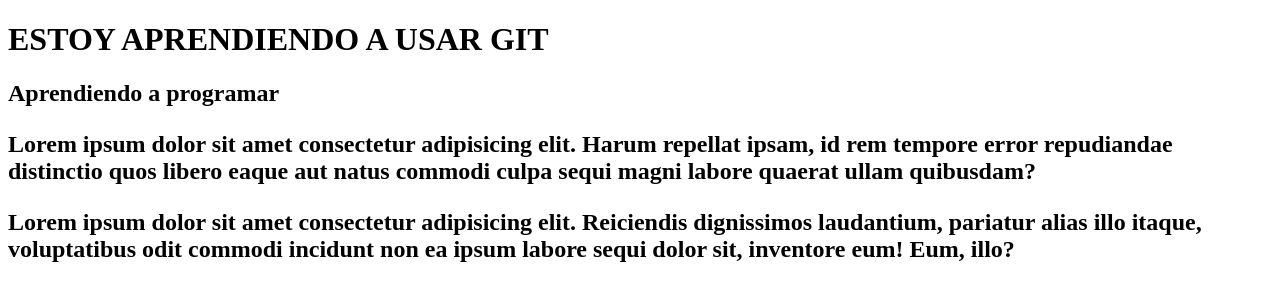
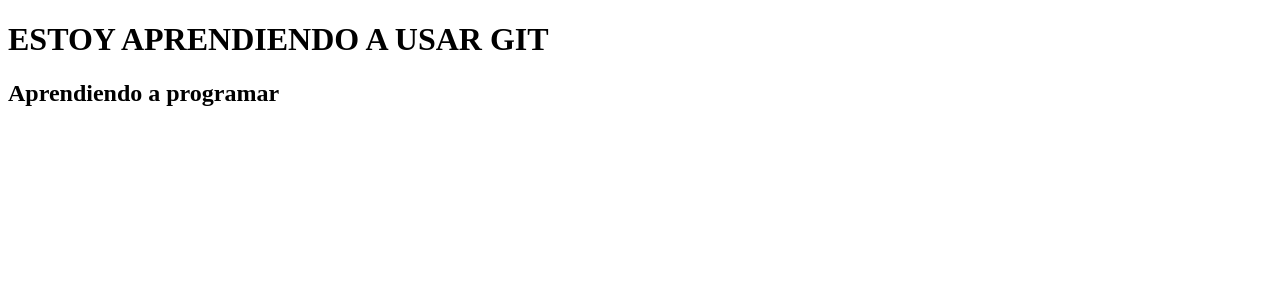
Before and after one commit to XrizAlxPila/Ejemplo, a plain HTML site: page index.html in a window 1280 px wide. Drawn offline with Linux system fonts and the light colour scheme.

Commit message:
Mejorando

```diff
--- a/index.html
+++ b/index.html
@@ -9,11 +9,5 @@
 <body>
     <H1>ESTOY APRENDIENDO A USAR GIT</H1>
     <h2>Aprendiendo a programar<h2/>
-<p>Lorem ipsum dolor sit amet consectetur adipisicing elit. Harum repellat ipsam,
- id rem tempore error repudiandae distinctio quos libero eaque aut natus commodi
- culpa sequi magni labore quaerat ullam quibusdam?</p>
- <p>Lorem ipsum dolor sit amet consectetur adipisicing elit. Reiciendis dignissimos
- laudantium, pariatur alias illo itaque, voluptatibus odit commodi incidunt non ea
- ipsum labore sequi dolor sit, inventore eum! Eum, illo?</p>
 </body>
 </html>
```
